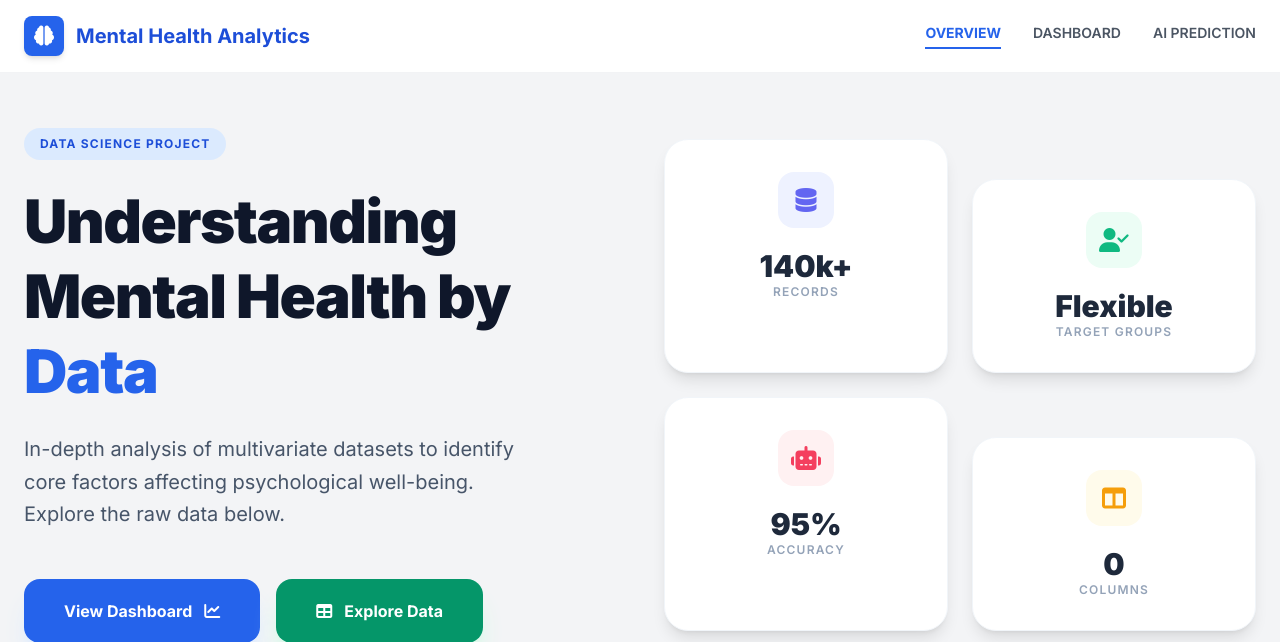
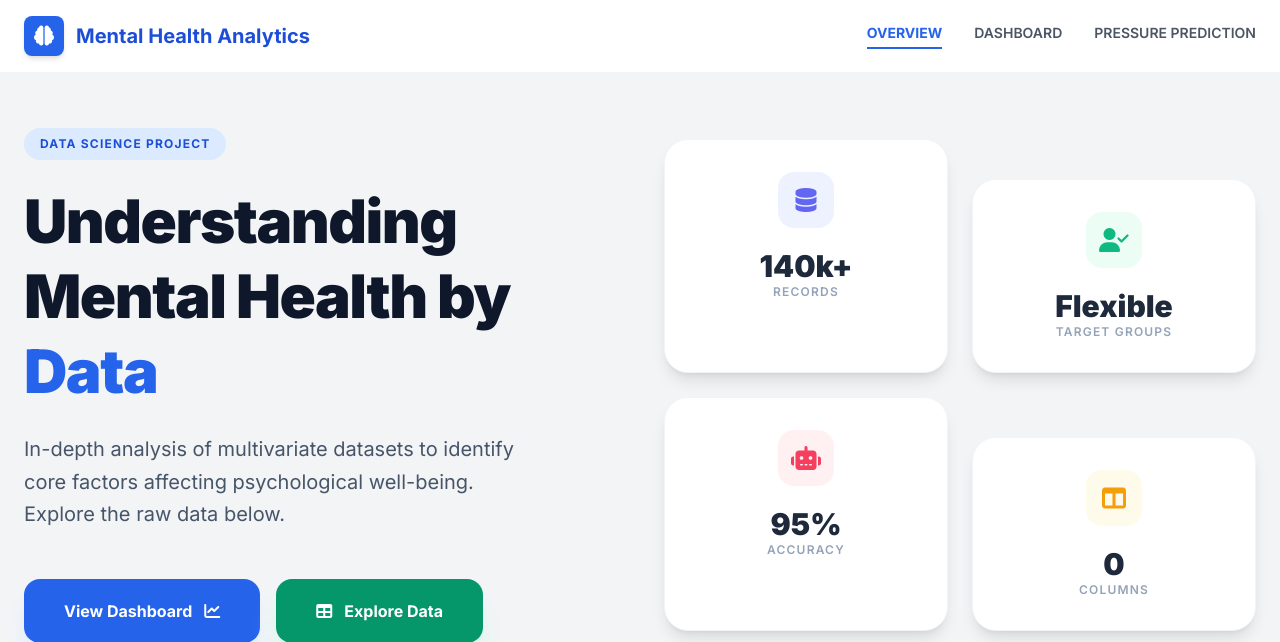
Before and after one commit to AnT2003/Mental_Health_Project, a Flask app: page / in a window 1280 px wide. Shown: the top 642 px of the page. Run offline with Flask 3, Linux system fonts and the light colour scheme; some libraries are stand-ins or nearby versions.

Commit message:
Update index.html

```diff
--- a/templates/index.html
+++ b/templates/index.html
@@ -34,7 +34,7 @@
             <div class="hidden md:flex space-x-8 font-semibold text-sm uppercase">
                 <a href="/" class="nav-link active border-b-2 border-blue-600 pb-1">Overview</a>
                 <a href="/dashboard" class="nav-link">Dashboard</a>
-                <a href="/ml" class="nav-link">AI Prediction</a>
+                <a href="/ml" class="nav-link">Pressure Prediction</a>
             </div>
         </div>
     </nav>
```
